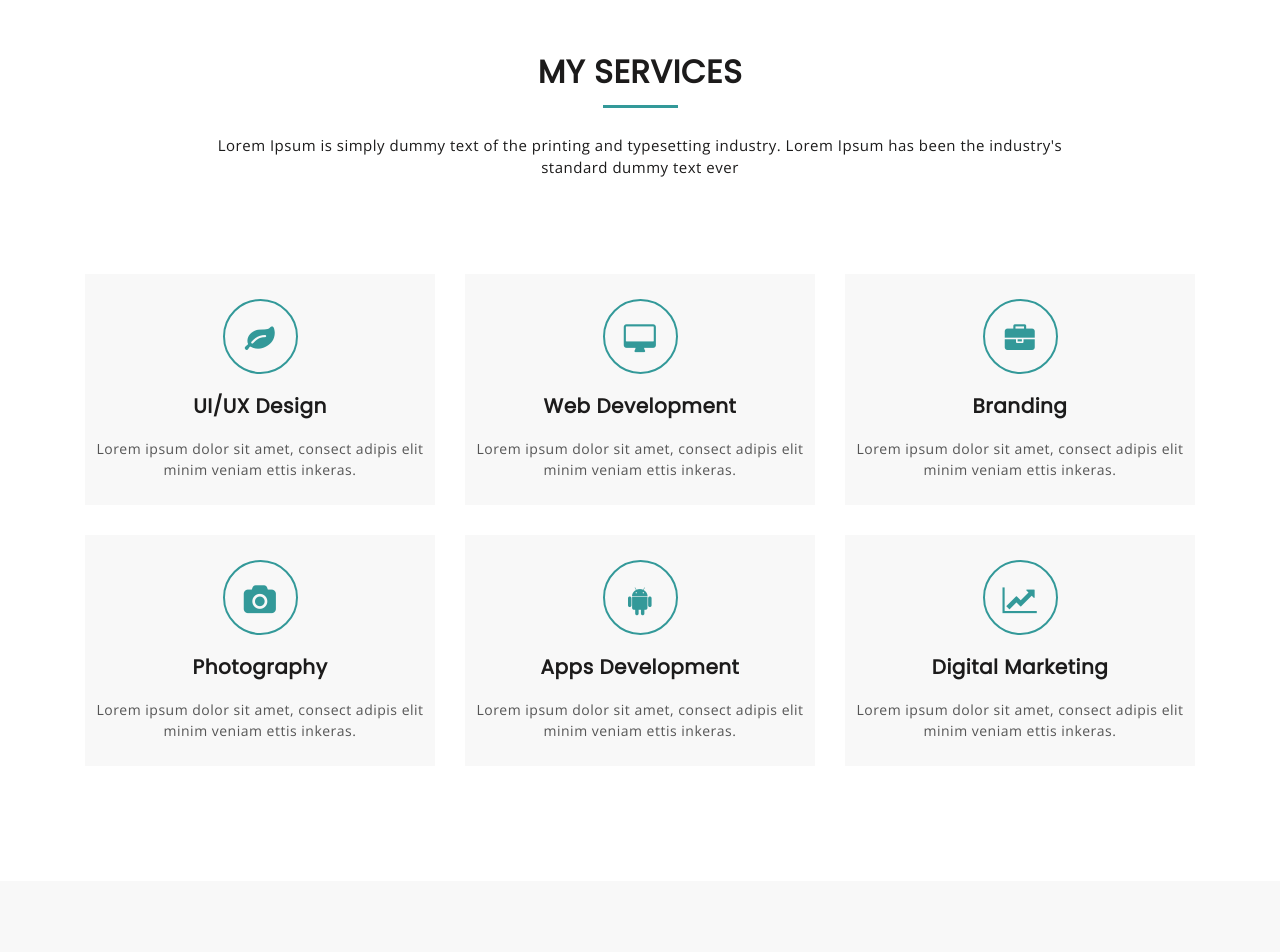
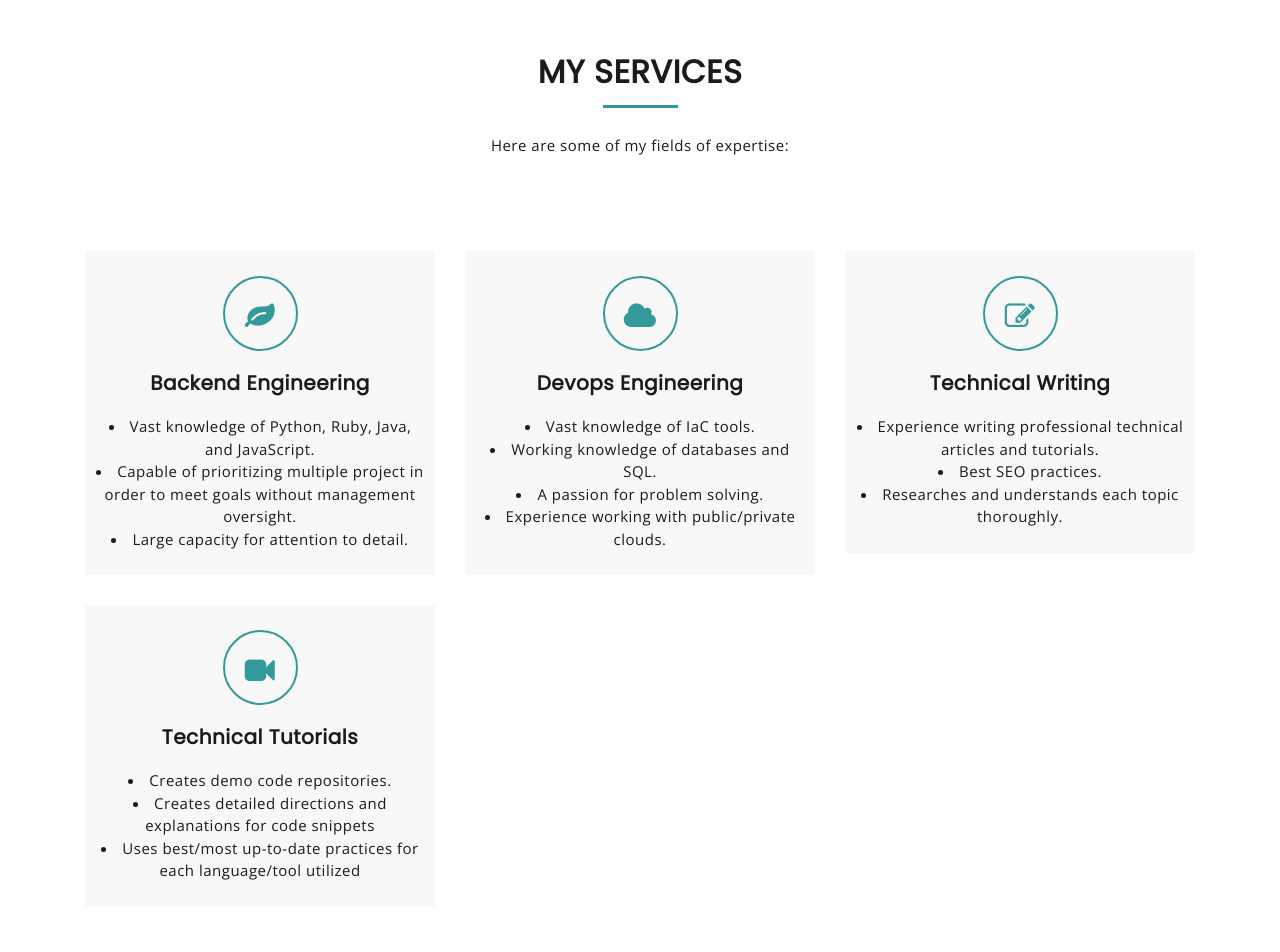
Before and after one commit to mmeurer00/html-portfolio-project-ztm, a plain HTML site: page index.html in a window 1280 px wide. Shown: the part 2040-2992 px from the top of the page. Drawn offline with nearby package versions, Linux system fonts and the light colour scheme.

Commit message:
add service blocks

```diff
--- a/index.html
+++ b/index.html
@@ -86,7 +86,7 @@
 
 	<main role="main">
 
-		<!-- Start About -->
+ <!------------------- START ABOUT ME ------------------------>
 		<section id="mu-about">
 			<div class="container">
 				<div class="row">
@@ -103,8 +103,6 @@
                                     to enjoy learning new things each and every day to share with those around me.
                                 </p>
 							</div>
-
-							<!-- Start About Us Content -->
 							<div class="mu-about-content">
 								<div class="row">
 									<div class="col-md-6">
@@ -119,32 +117,33 @@
 
 						                  	<div class="mu-skill-progress-bar">
 						                  		<h3>Skills</h3>
-							                    <span>Html5</span>
+							                    <span>Javascript</span>
 							                    <div class="mu-pro-bar mu-html5-bar">
 
 							                    </div>
-							                    <span>css</span>
+							                    <span>Ruby</span>
 							                    <div class="mu-pro-bar mu-css-bar">
 
 							                    </div>
-							                    <span>Photoshop</span>
+							                    <span>Terraform</span>
 							                    <div class="mu-pro-bar mu-photoshop-bar">
 							                    </div>
-							                    <span>Wordpress</span>
+							                    <span>AWS</span>
 							                    <div class="mu-pro-bar mu-wordpress-bar">
 							                    </div>
-							                    <span>jQuery</span>
+							                    <span>HTML/CSS</span>
 							                    <div class="mu-pro-bar mu-jquery-bar">
 							                    </div>
 						                  	</div>
 
-						                  	<!-- Start Social Media -->
+						                  	<!-- Social Media -->
 						                  	<div class="mu-social-media">
 						                  		<h3>Social</h3>
-						                  		<a href="#"><i class="fa fa-facebook"></i></a>
-						                  		<a href="#"><i class="fa fa-twitter"></i></a>
-						                  		<a href="#"><i class="fa fa-linkedin"></i></a>
-						                  		<a href="#"><i class="fa fa-google-plus"></i></a>
+						                  		<a href="mameurer23@gmail.com"><i class="fa fa-envelope"></i></a>
+						                  		<a href="dev.to/mmeurer00"><i class="fa fa-link"></i></a>
+						                  		<a href="https://www.linkedin.com/in/maxinemeurer"><i class="fa fa-linkedin"></i></a>
+                                                <a href="github.com/mmeurer00"><i class="fa fa-github"></i></a>
+						                  		<a href="instagram.com/maxine.js"><i class="fa fa-instagram"></i></a>
 						                  	</div>
 
 						                  	<!-- Download Ressume Button -->
@@ -154,16 +153,14 @@
 									</div>
 								</div>
 							</div>
-							<!-- End About Us Content -->
-
 						</div>
 					</div>
 				</div>
 			</div>
 		</section>
-		<!-- End About -->
+<!------------------- END ABOUT ME ------------------------>
 
-		<!-- Start Service -->
+<!------------------- START SERVICES ------------------------>
 		<section id="mu-service">
 			<div class="container">
 				<div class="row">
@@ -173,7 +170,7 @@
 							<div class="mu-service-header">
 								<h2 class="mu-heading-title">MY SERVICES</h2>
 								<span class="mu-header-dot"></span>
-								<p>Lorem Ipsum is simply dummy text of the printing and typesetting industry. Lorem Ipsum has been the industry's standard dummy text ever</p>
+								<p>Here are some of my fields of expertise:</p>
 							</div>
 
 							<!-- Start Service Content -->
@@ -186,8 +183,10 @@
 											<span class="mu-service-icon-box">
 												<i class="fa fa-leaf"></i>
 											</span>
-											<h4>UI/UX Design</h4>
-											<p>Lorem ipsum dolor sit amet, consect adipis elit minim veniam ettis inkeras.</p>
+											<h4>Backend Engineering</h4>
+											<li>Vast knowledge of Python, Ruby, Java, and JavaScript.</li>
+                                            <li>Capable of prioritizing multiple project in order to meet goals without management oversight.</li>
+                                            <li>Large capacity for attention to detail.</li>
 										</div>
 									</div>
 									<!-- / Service Single Content -->
@@ -196,10 +195,13 @@
 									<div class="col-md-4 col-sm-6">
 										<div class="mu-service-content-single">
 											<span class="mu-service-icon-box">
-												<i class="fa fa-desktop"></i>
+												<i class="fa fa-cloud"></i>
 											</span>
-											<h4>Web Development</h4>
-											<p>Lorem ipsum dolor sit amet, consect adipis elit minim veniam ettis inkeras.</p>
+											<h4>Devops Engineering</h4>
+                                            <li>Vast knowledge of IaC tools.</li>
+                                            <li>Working knowledge of databases and SQL.</li>
+                                            <li>A passion for problem solving.</li>
+                                            <li>Experience working with public/private clouds.</li>
 										</div>
 									</div>
 									<!-- / Service Single Content -->
@@ -208,10 +210,12 @@
 									<div class="col-md-4 col-sm-6">
 										<div class="mu-service-content-single">
 											<span class="mu-service-icon-box">
-												<i class="fa fa-briefcase"></i>
+												<i class="fa fa-pencil-square-o"></i>
 											</span>
-											<h4>Branding</h4>
-											<p>Lorem ipsum dolor sit amet, consect adipis elit minim veniam ettis inkeras.</p>
+											<h4>Technical Writing</h4>
+											<li>Experience writing professional technical articles and tutorials.</li>
+                                            <li>Best SEO practices.</li>
+                                            <li>Researches and understands each topic thoroughly.</li>
 										</div>
 									</div>
 									<!-- / Service Single Content -->
@@ -220,35 +224,13 @@
 									<div class="col-md-4 col-sm-6">
 										<div class="mu-service-content-single">
 											<span class="mu-service-icon-box">
-												<i class="fa fa-camera"></i>
+												<i class="fa fa-video-camera"></i>
 											</span>
-											<h4>Photography</h4>
-											<p>Lorem ipsum dolor sit amet, consect adipis elit minim veniam ettis inkeras.</p>
-										</div>
-									</div>
-									<!-- / Service Single Content -->
-
-									<!-- Service Single Content -->
-									<div class="col-md-4 col-sm-6">
-										<div class="mu-service-content-single">
-											<span class="mu-service-icon-box">
-												<i class="fa fa-android"></i>
-											</span>
-											<h4>Apps Development</h4>
-											<p>Lorem ipsum dolor sit amet, consect adipis elit minim veniam ettis inkeras.</p>
-										</div>
-									</div>
-									<!-- / Service Single Content -->
-
-									<!-- Service Single Content -->
-									<div class="col-md-4 col-sm-6">
-										<div class="mu-service-content-single">
-											<span class="mu-service-icon-box">
-												<i class="fa fa-line-chart"></i>
-											</span>
-											<h4>Digital Marketing</h4>
-											<p>Lorem ipsum dolor sit amet, consect adipis elit minim veniam ettis inkeras.</p>
-										</div>
+											<h4>Technical Tutorials</h4>
+                                            <li>Creates demo code repositories.</li>
+                                            <li>Creates detailed directions and explanations for code snippets</li>
+                                            <li>Uses best/most up-to-date practices for each language/tool utilized</li>
+                                        </div>
 									</div>
 									<!-- / Service Single Content -->
 
@@ -261,7 +243,7 @@
 				</div>
 			</div>
 		</section>
-		<!-- End Service -->
+<!------------------- END SERVICES ------------------------>
 
 		<!-- Start Portfolio -->
 		<section id="mu-portfolio">
```
